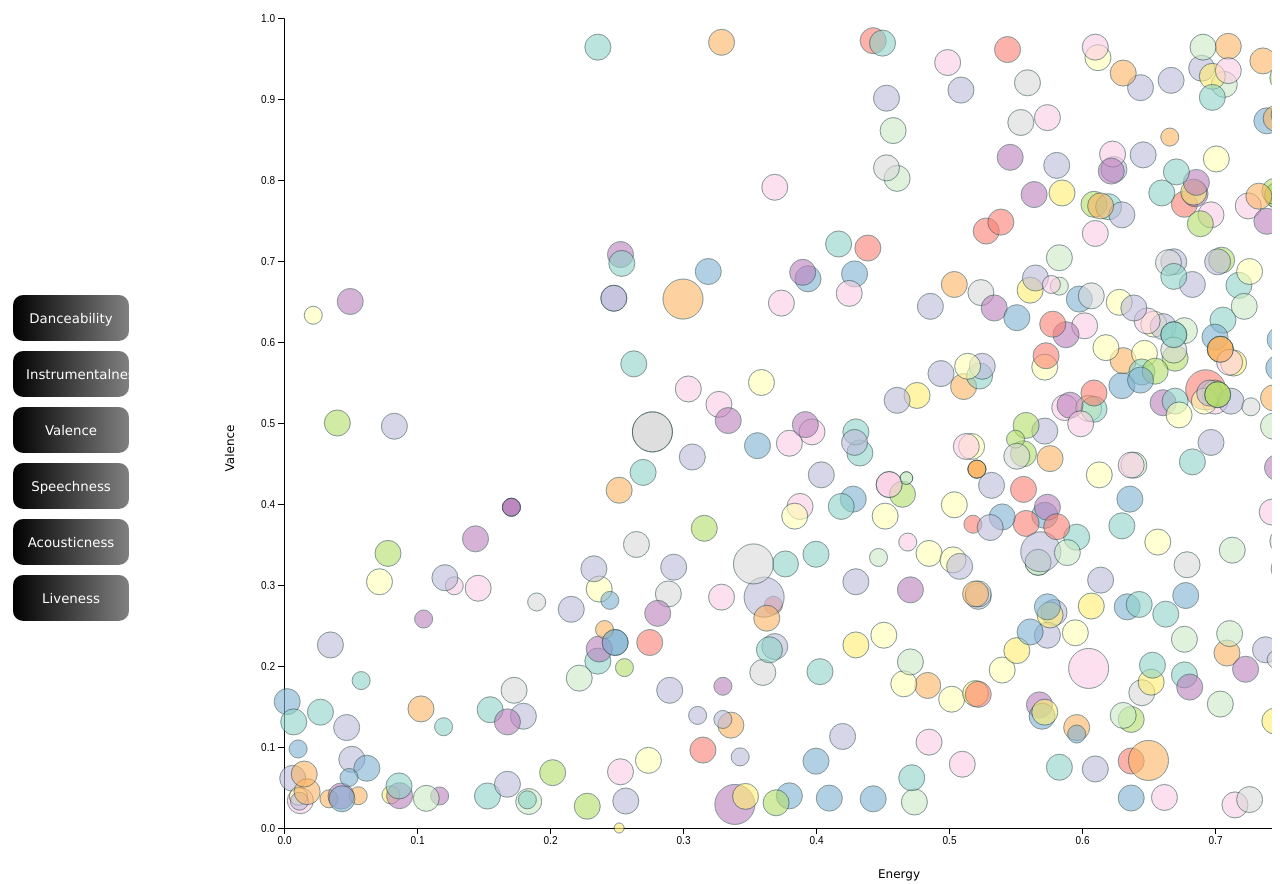
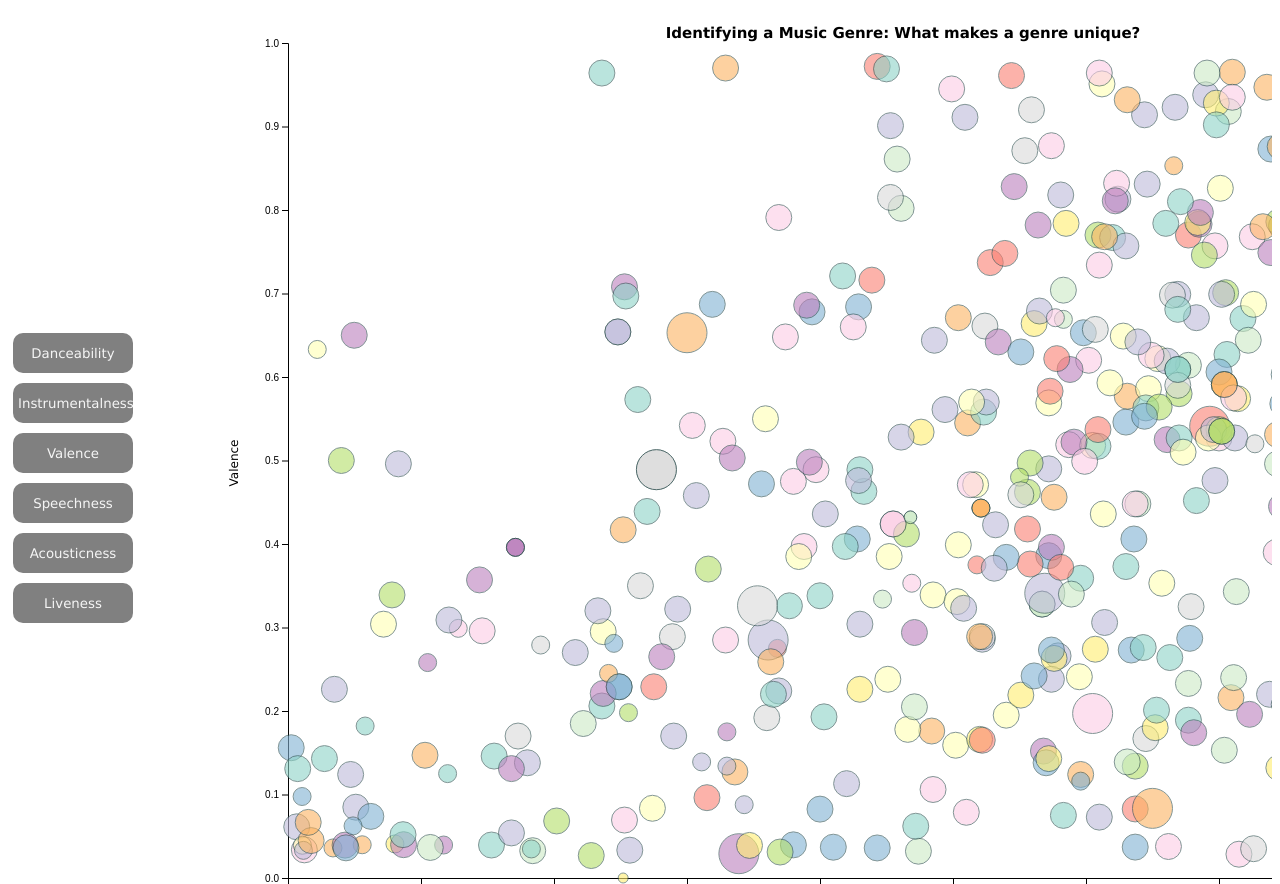
Before and after one commit to chunisama/Identifying-Music-Genres, a website built with webpack: page index.html in a window 1280 px wide. Shown: the top 884 px of the page. Built offline with nearby package versions, Linux system fonts and the light colour scheme; files whose address does not match are found by name.

Commit message:
polish title

```diff
--- a/src/scripts/graph.js
+++ b/src/scripts/graph.js
@@ -11,10 +11,20 @@ const margin = {top: 10, right: 20, bottom: 30, left: 50},
 const canvas = d3.select("body");
 const svg = canvas.append("svg")
   .attr("width", width + margin.left + margin.right)
-  .attr("height", height + margin.top + margin.bottom)
+  .attr("height", 900 + margin.top + margin.bottom)
   .append("g")
     .attr("transform",
     "translate(" + margin.left + "," + margin.top + ")");
+
+//Adding Title
+svg.append("text")
+  .attr("x", (width / 2))
+  .attr("y", 25 - (margin.top / 2))
+  .attr("text-anchor", "middle")
+  .style("font-size", "15px")
+  .attr("font-family", "Verdana")
+  .style("font-weight", 700)
+  .text("Identifying a Music Genre: What makes a genre unique?")
 
 //Reading data
 d3.json("../assets/data/genres.json").then((data) => {
@@ -24,13 +34,13 @@ d3.json("../assets/data/genres.json").then((data) => {
     .domain([0, 1])
     .range([100, width]);
   svg.append("g")
-    .attr("transform", "translate(0," + (height - 50) + ")")
+    .attr("transform", "translate(0," + (height) + ")")
     .transition().duration(1500).call(d3.axisBottom(x));
 
   //Add y axis
   const y = d3.scaleLinear()
     .domain([0,1])
-    .range([height - 50, 0]);
+    .range([height, 25]);
   svg.append("g")
     .attr("transform", "translate(" + 100 + ")")
     .transition().duration(1500).call(d3.axisLeft(y));
@@ -38,7 +48,7 @@ d3.json("../assets/data/genres.json").then((data) => {
   //Add x axis label
   svg.append("text")
     .attr("text-anchor", "middle")
-    .transition().duration(1000).attr("transform", "translate(" + (width / 2) + " ," + (height) + ")")
+    .transition().duration(1000).attr("transform", "translate(" + ((width / 2) + 50) + " ," + (height + 50) + ")")
     .attr("font-size", "12px")
     .attr("font-family", "Verdana")
     .text("Energy")
@@ -48,7 +58,7 @@ d3.json("../assets/data/genres.json").then((data) => {
     .attr("transform", "rotate(-90)")
     .attr("class", "y-axis-label")
     .transition().duration(1000).attr("y", 50)
-    .attr("x", 0 - (height / 2))
+    .attr("x", 0 - (height / 2) - 15)
     .attr("text-anchor", "middle")
     .attr("font-family", "Verdana")
     .attr("font-size", "12px")
@@ -162,6 +172,7 @@ d3.json("../assets/data/genres.json").then((data) => {
       .text("Acousticness")
   });
 
+  //Liveness
   d3.select(".liveness").on("click",() => {
     svg.selectAll("circle")
       .transition()
@@ -179,6 +190,7 @@ d3.json("../assets/data/genres.json").then((data) => {
       .text("Liveness")
   });
 
+  //Instrumentalness
   d3.select(".instrumentalness").on("click",() => {
     svg.selectAll("circle")
       .transition()
@@ -196,6 +208,7 @@ d3.json("../assets/data/genres.json").then((data) => {
       .text("Instrumentalness")
   });
 
+  //Valence
   d3.select(".valence").on("click",() => {
     svg.selectAll("circle")
       .transition()
@@ -213,6 +226,7 @@ d3.json("../assets/data/genres.json").then((data) => {
       .text("Valence")
   });
 
+  //Speechness
   d3.select(".speechness").on("click",() => {
     svg.selectAll("circle")
       .transition()
--- a/src/styles/index.scss
+++ b/src/styles/index.scss
@@ -32,11 +32,13 @@ body{
 
 button {
   border: none;
-  width: 100px;
-  height: 30px;
-  background: none;
-  color: white;
-
+  width: 120px;
+  height: 40px;
+  background: gray;
+  color: whitesmoke;
+  margin: 5px;
+  padding: 3px;
+  border-radius: 10px;
 }
 
 button:focus {
@@ -45,14 +47,6 @@ button:focus {
 
 button:hover {
   cursor: pointer;
+  transition: background-color, 1.5s;
+  background-color: rgb(10, 9, 9);
 }
-
-.button-wrapper {
-  margin: 5px;
-  max-width: 250px;
-  padding: 1rem;
-  position: relative;
-  background: linear-gradient(to right, black, gray);
-  padding: 3px;
-  border-radius: 10px;
-}
```
